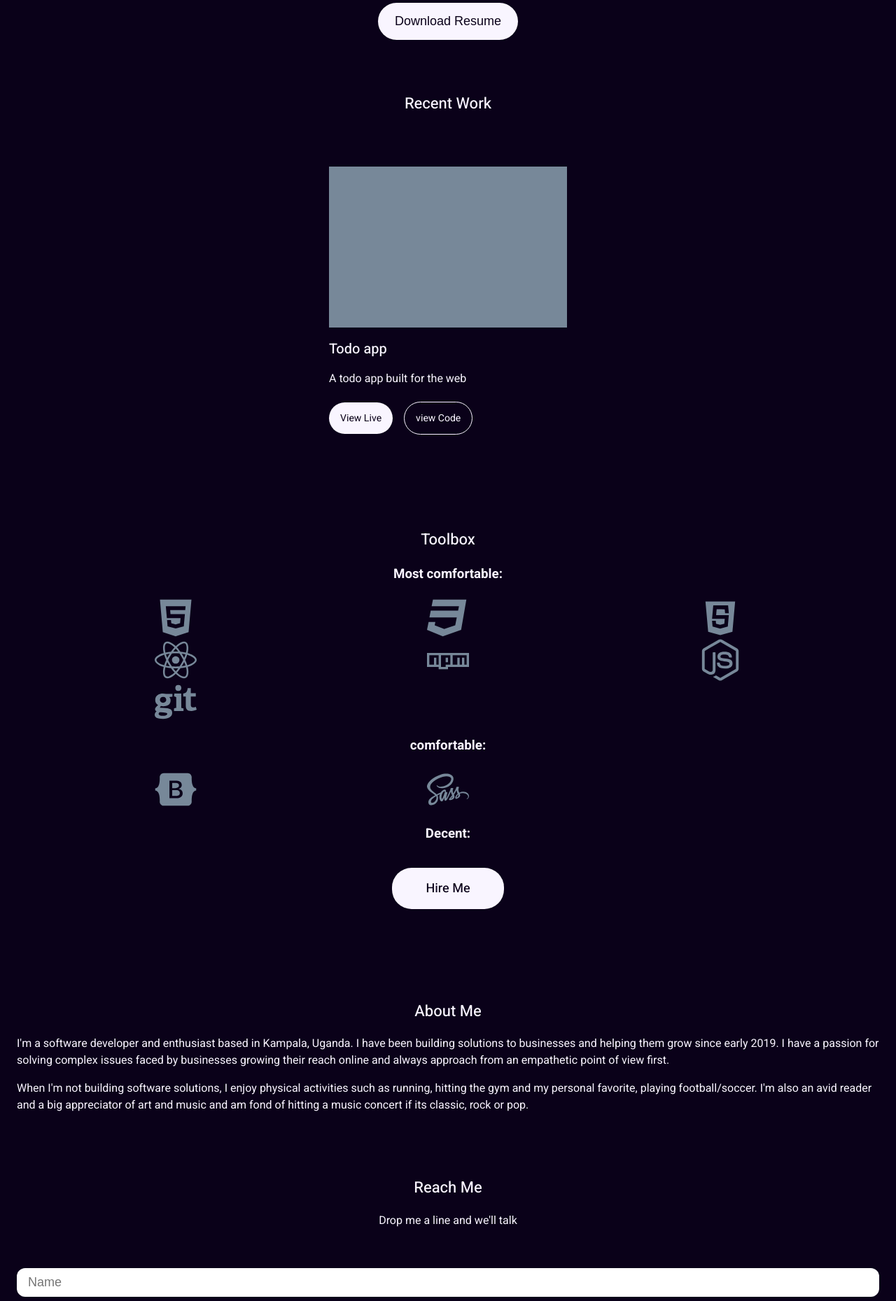
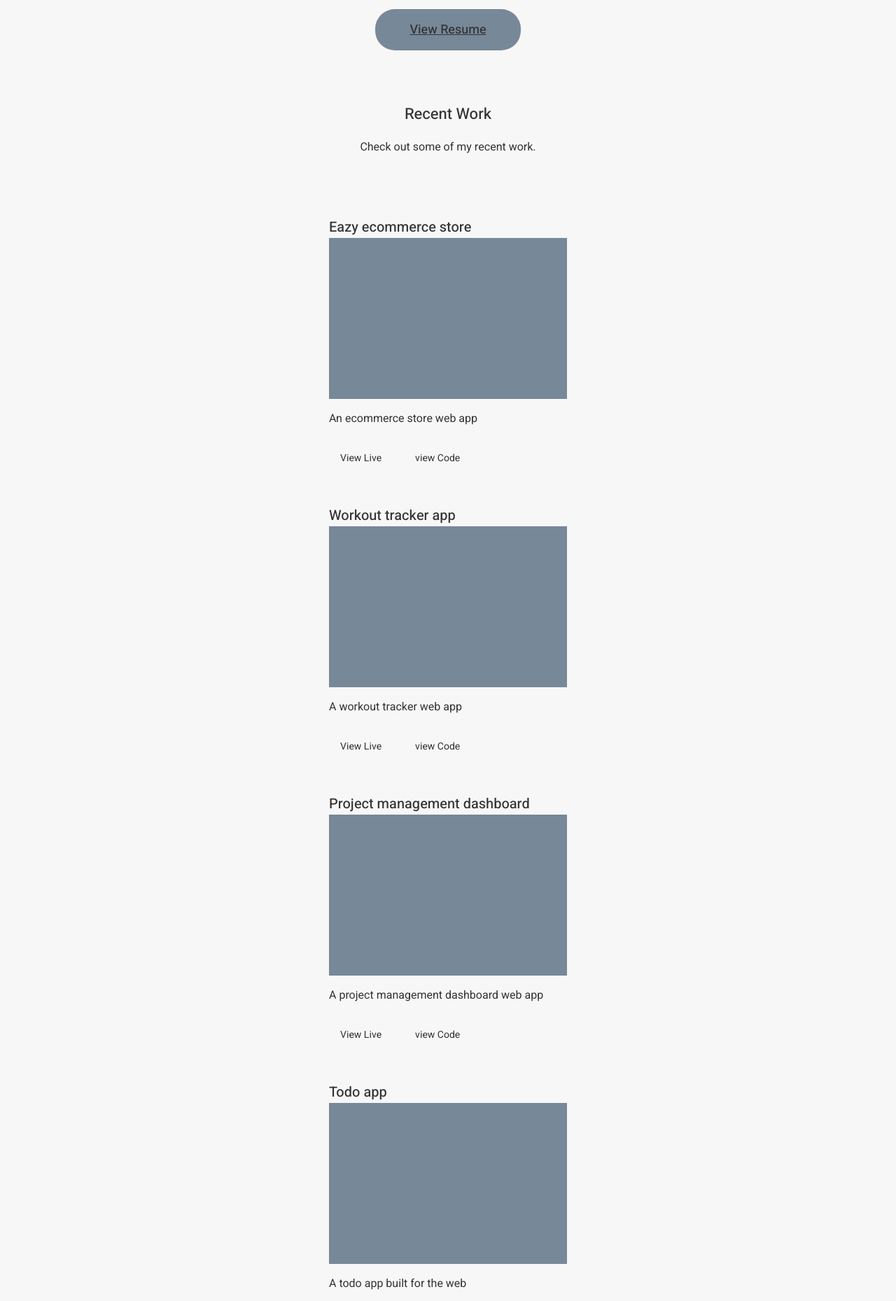
Before and after one commit to odkpatrick/odkpatrick, a Gatsby site: page / in a window 1280 px wide. Shown: the part 302-2161 px from the top of the page at 70% size. Built offline with nearby package versions, Linux system fonts and the light colour scheme; Gatsby itself is replaced by a stand-in of ours.

Commit message:
Updated app structure

```diff
--- a/src/pages/index.css
+++ b/src/pages/index.css
@@ -1,34 +1,40 @@
-html, body, main, header, footer, div {
+html,
+body,
+main,
+header,
+footer,
+div {
   margin: 0;
   padding: 0;
 }
-main {
-    font-family: 'Heebo', sans-serif;
-
-    --bg-dark: #0A0119;
-    --bg-light: #F9F5FF;
+body {
+  font-family: "Heebo", sans-serif;
 
   --fw-light: 300;
   --fw-regular: 400;
   --fw-medium: 500;
   --fw-bold: 700;
+
+  --neutral-color: white;
+  --bg-color: #f7f7f7;
+  --txt-color: #333;
+
+  background-color: var(--bg-color);
+  font-size: 16px;
+  line-height: 1.5;
+  color: var(--txt-color);
 }
 
 .main-wrapper {
-    margin: 0;
-    padding: 0;
   position: relative;
-    min-height: 100vh;
-    background-color: var(--bg-dark);
-    color: var(--bg-light);
 }
 .header-wrapper {
   position: fixed;
   width: 100%;
-    background-color: inherit;
+  background-color: var(--neutral-color);
 }
 .header-top {
-    padding: 3.5rem 1.5rem;
+  padding: 3rem 1.5rem;
   display: flex;
   flex-direction: row;
   justify-content: space-between;
@@ -43,7 +49,7 @@ main {
   display: none;
 }
 .intro-content-wrapper {
-    padding-top: 141px;
+  padding-top: 150px;
   display: flex;
   flex-direction: column-reverse;
 }
@@ -61,17 +67,19 @@ main {
   font-size: 32px;
   font-weight: var(--fw-bold);
 }
-.resume-btn {
+.resume-btn,
+.hireme-btn {
+  max-width: 160px;
   display: block;
   margin: auto;
-    background-color: var(--bg-light);
+  background-color: lightslategray;
   border: 0;
   border-radius: 28px;
   padding: 1rem 1.5rem;
   text-transform: capitalize;
   font-size: 18px;
   font-weight: var(--fw-medium);
-    color: var(--bg-dark);
+  color: inherit;
 }
 .portfolio-wrapper {
   text-align: center;
@@ -90,9 +98,7 @@ main {
 .project-wrapper {
   width: 340px;
   margin: auto;
-}
-.project-img-wrapper {
-
+  margin-bottom: 1.5rem;
 }
 .project-img {
   width: 100%;
@@ -151,20 +157,6 @@ main {
   display: inline-block;
   color: lightslategray;
 }
-.hireme-btn {
-    display: block;
-    width: 112px;
-    margin: auto;
-    background-color: var(--bg-light);
-    border: 0;
-    border-radius: 28px;
-    padding: 1rem 1.5rem;
-    text-transform: capitalize;
-    font-size: 18px;
-    font-weight: var(--fw-medium);
-    color: var(--bg-dark);
-    text-decoration: none;
-}
 .about-wrapper {
   padding: 3.5rem 0;
   text-align: center;
@@ -198,11 +190,9 @@ main {
   color: var(--bg-light);
 }
 .footer-wrapper {
+  background-color: var(--neutral-color);
   padding: 3.5rem 0;
   text-align: center;
-}
-.footer-links-wrapper {
-
 }
 .footer-links-wrapper svg {
   width: 24px;
@@ -228,9 +218,9 @@ main {
     display: block;
     position: fixed;
     width: 100%;
-        top: 141px;
+    top: 126px;
     bottom: 0;
-        background-color: var(--bg-dark);
+    background-color: var(--bg-color);
     color: var(--bg-light);
   }
   .nav-list {
@@ -238,7 +228,7 @@ main {
     padding: 0;
     margin: 0;
   }
-    .nav-wrapper.show .nav-list{
+  .nav-wrapper.show .nav-list {
     padding: 0 1.5rem;
     height: 100%;
     display: flex;
@@ -260,5 +250,4 @@ main {
 }
 
 @media screen and (min-width: 768px) {
-
 }
--- a/src/pages/index.js
+++ b/src/pages/index.js
@@ -1,16 +1,27 @@
-import * as React from "react"
+import * as React from "react";
 import { useState } from "react";
-import { DiJavascript } from "react-icons/di"
+import { DiGithubBadge, DiJavascript } from "react-icons/di";
 import {
-  FaHtml5, FaCss3, FaGit,
-  FaReact, FaNodeJs,
-  FaBars, FaDev, FaGithub,
-  FaHeart, FaLinkedinIn, FaRegWindowClose,
-  FaTwitter, FaBootstrap, FaSass, FaNpm
+  FaHtml5,
+  FaCss3,
+  FaGit,
+  FaReact,
+  FaNodeJs,
+  FaBars,
+  FaDev,
+  FaGithub,
+  FaHeart,
+  FaLinkedinIn,
+  FaRegWindowClose,
+  FaTwitter,
+  FaBootstrap,
+  FaSass,
+  FaNpm,
 } from "react-icons/fa";
-import "./index.css"
-import * as Styles from "./index.module.css"
-
+import { SiMongodb } from "react-icons/si";
+import { TbBrandRedux } from "react-icons/tb";
+import "./index.css";
+import * as Styles from "./index.module.css";
 
 const IndexPage = () => {
   return (
@@ -20,71 +31,72 @@ const IndexPage = () => {
       <About />
       <Contact />
     </Layout>
-  )
-}
+  );
+};
 
-const Layout = ({children}) => {
-  const [toggle, setToggle] = useState(true)
+const Layout = ({ children }) => {
+  const [toggle, setToggle] = useState(true);
 
   const handleToggle = () => {
-    setToggle(!toggle)
-  }
+    setToggle(!toggle);
+  };
 
   return (
     <main className="main-wrapper">
-      <HeaderBar
-      toggle={toggle}
-      handleToggle={handleToggle}
-      />
-      <div className="main-content">
-        { children }
-      </div>
+      <HeaderBar toggle={toggle} handleToggle={handleToggle} />
+      <div className="main-content">{children}</div>
       <Footer />
     </main>
-  )
-}
+  );
+};
 
-const Logo = <span className="logo">odk</span>
+const Logo = <span className="logo">odk</span>;
 
-const NavButton = ({toggle, handleToggle}) => {
-  if(toggle) {
+const NavButton = ({ toggle, handleToggle }) => {
+  if (toggle) {
     return (
       <button className="nav-btn" onClick={handleToggle}>
         <FaBars />
       </button>
-    )
+    );
   } else {
     return (
       <button className="nav-btn" onClick={handleToggle}>
         <FaRegWindowClose />
       </button>
-    )
+    );
   }
-}
+};
 
-const HeaderBar = ({toggle, handleToggle}) => {
+const HeaderBar = ({ toggle, handleToggle }) => {
   return (
     <header className="header-wrapper">
       <div className="header-top">
-        { Logo }
-        <NavButton toggle={toggle} handleToggle={handleToggle}/>
+        {Logo}
+        <NavButton toggle={toggle} handleToggle={handleToggle} />
       </div>
       <nav className={toggle ? "nav-wrapper" : "nav-wrapper show"}>
         <ul className="nav-list">
           <li>
-            <a href="#portfolio" onClick={handleToggle}>portfolio</a>
+            <a href="#portfolio" onClick={handleToggle}>
+              portfolio
+            </a>
           </li>
           <li>
-            <a href="#about" onClick={handleToggle}>about me</a>
+            <a href="#about" onClick={handleToggle}>
+              about me
+            </a>
           </li>
           <li>
-            <a href="#contact" onClick={handleToggle}>contact</a>
+            <a href="#contact" onClick={handleToggle}>
+              contact
+            </a>
           </li>
         </ul>
       </nav>
     </header>
-  )
-}
+  );
+};
 
 const Footer = () => {
   return (
@@ -98,54 +110,80 @@ const Footer = () => {
         </div>
         <div className="footer-info">
           <p>Copyright ©2023 All rights reserved </p>
-          <p>with <FaHeart /> odkpat</p>
+          <p>
+            with <FaHeart /> odkpat
+          </p>
         </div>
       </div>
     </footer>
-  )
-}
+  );
+};
 
-const ProfileImg = <div className={Styles.profileImg}></div>
+const ProfileImg = <div className={Styles.profileImg}></div>;
 
 const IntroSection = () => {
   return (
     <div className="intro-content-wrapper">
       <div className="intro-content">
-        <h1 className="greeting">Hi, I'm Patrick,</h1>
-        <p className="title">frontend developer</p>
-        <button className="resume-btn">download resume</button>
+        <h1 className="greeting">Hi, I am Patrick,</h1>
+        <p className="title">fullstack web developer</p>
+        <p></p>
+        <a href="#" className="resume-btn">
+          view resume
+        </a>
       </div>
-      <div>
-        { ProfileImg }
+      <div>{ProfileImg}</div>
     </div>
-    </div>
-  )
-}
+  );
+};
 
-const ProjectCard = ({appTitle, appDesc, liveUrl, codeUrl}) => {
+const ProjectCard = ({ appTitle, appDesc, liveUrl, codeUrl }) => {
   return (
     <div className="project-wrapper">
+      <div className="project-details-wrapper">
+        <h3 className="project-title">{appTitle}</h3>
         <div className="project-img-wrapper">
           <div className="project-img"></div>
         </div>
-      <div className="project-details-wrapper">
-        <h3 className="project-title">{appTitle}</h3>
         <p className="project-description">{appDesc}</p>
         <div className="project-links">
-          <a href={liveUrl} className="live-btn">view live</a>
-          <a href={codeUrl} className="code-btn">view code</a>
+          <a href={liveUrl} className="live-btn">
+            view live
+          </a>
+          <a href={codeUrl} className="code-btn">
+            view code
+          </a>
         </div>
       </div>
     </div>
-  )
-}
+  );
+};
 
 const Portfolio = () => {
   return (
     <div className="portfolio-wrapper">
       <div className="portfolio-content">
         <h2 className="heading">Recent work</h2>
+        <p>Check out some of my recent work.</p>
         <div className="portfolio-projects">
+          <ProjectCard
+            appTitle="Eazy ecommerce store"
+            appDesc="An ecommerce store web app"
+            liveUrl="#"
+            codeUrl="#"
+          />
+          <ProjectCard
+            appTitle="Workout tracker app"
+            appDesc="A workout tracker web app"
+            liveUrl="#"
+            codeUrl="#"
+          />
+          <ProjectCard
+            appTitle="Project management dashboard"
+            appDesc="A project management dashboard web app"
+            liveUrl="#"
+            codeUrl="#"
+          />
           <ProjectCard
             appTitle="Todo app"
             appDesc="A todo app built for the web"
@@ -153,60 +191,75 @@ const Portfolio = () => {
             codeUrl="#"
           />
         </div>
-      </div>
-      <div className="toolbox-content">
-        <h2 className="heading">toolbox</h2>
-        <div className="toolbox-tools">
-            <h3>Most comfortable:</h3>
-            <p className="tools-wrapper">
-              <FaHtml5/>
-              <FaCss3/>
-              <DiJavascript/>
-              <FaReact/>
-              <FaNpm/>
-              <FaNodeJs/>
-              <FaGit/>
-            </p>
-            <h3>comfortable:</h3>
-            <p className="tools-wrapper">
-              <FaBootstrap/>
-              <FaSass/>
-            </p>
-            <h3>Decent:</h3>
-            <p className="tools-wrapper">
-
-            </p>
-        </div>
-        <a href="#" className="hireme-btn">hire me</a>
+        <a href="/" className="hireme-btn">
+          hire me
+        </a>
       </div>
     </div>
-  )
-}
+  );
+};
 
 const About = () => {
   return (
     <div className="about-wrapper">
-      <h2 className="heading">about me</h2>
+      <div className="toolbox-content">
+        <h2 className="heading">toolbox</h2>
+        <div className="toolbox-tools">
+          <div>
+            <h3>Project Management</h3>
+            <div className="tools-wrapper">
+              <FaGit />
+              <DiGithubBadge />
+            </div>
+          </div>
+          <div>
+            <h3>Responsive Web Design</h3>
+            <div className="tools-wrapper">
+              <FaHtml5 />
+              <FaCss3 />
+              <DiJavascript />
+            </div>
+          </div>
+          <div>
+            <h3>Front End Development Libraries</h3>
+            <div className="tools-wrapper">
+              <FaReact />
+              <TbBrandRedux />
+              <FaBootstrap />
+              <FaSass />
+            </div>
+          </div>
+          <div>
+            <h3>Back End Development & APIs</h3>
+            <div className="tools-wrapper">
+              <FaNpm />
+              <FaNodeJs />
+              <SiMongodb />
+            </div>
+          </div>
+        </div>
+      </div>
       <div className="about-info">
-        { ProfileImg }
+        <h2 className="heading">more about me</h2>
+        {ProfileImg}
         <p>
-          I'm a software developer and enthusiast based in Kampala, Uganda.
-          I have been building solutions to businesses and helping them grow
-          since early 2019. I have a passion for solving complex issues faced
-          by businesses growing their reach online and always approach from
-          an empathetic point of view first.
+          I'm a software developer and enthusiast based in Kampala, Uganda. I
+          have been building solutions to businesses and helping them grow since
+          early 2020. When I'm not building software solutions, I enjoy physical
+          activities such as running, hitting the gym and my personal favorite,
+          playing football/soccer.
         </p>
         <p>
-          When I'm not building software solutions, I enjoy physical activities
-          such as running, hitting the gym and my personal favorite, playing
-          football/soccer.
-          I'm also an avid reader and a big appreciator of art and music and
-          am fond of hitting a music concert if its classic, rock or pop.
+          I have a passion for solving complex issues faced by businesses
+          growing their reach online and always approach from an empathetic
+          point of view first. I'm also an avid reader and a big appreciator of
+          art and music and am fond of hitting a music concert if its classic,
+          rock or pop.
         </p>
       </div>
     </div>
-  )
-}
+  );
+};
 
 const Contact = () => {
   return (
@@ -216,23 +269,23 @@ const Contact = () => {
       <form className="contact-form">
         <input typeof="text" placeholder="name" />
         <input typeof="text" placeholder="email" />
-        <input
-        typeof="text"
-        placeholder="enter message..."
-        />
+        <input typeof="text" placeholder="enter message..." />
         <button className="submit">send</button>
       </form>
     </div>
-  )
-}
+  );
+};
 
-export default IndexPage
+export default IndexPage;
 
 export const Head = () => (
   <>
     <title>Patrick Odeke</title>
     <link rel="preconnect" href="https://fonts.googleapis.com" />
     <link rel="preconnect" href="https://fonts.gstatic.com" crossorigin />
-    <link href="https://fonts.googleapis.com/css2?family=Heebo:wght@300;400;500;700&display=swap" rel="stylesheet" />
+    <link
+      href="https://fonts.googleapis.com/css2?family=Heebo:wght@300;400;500;700&display=swap"
+      rel="stylesheet"
+    />
   </>
-)
+);
```
Also changed, not shown: README.md, src/pages/index.module.css (indentation only). Lines whose indentation alone changed are shown as unchanged.
